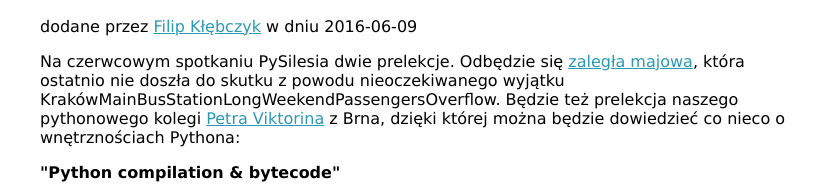
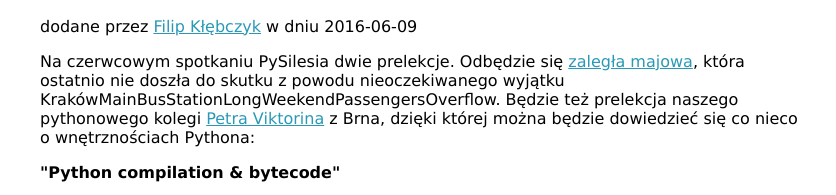
Before and after one commit to PySilesia/pysilesia.github.io, a plain HTML site: page blog/pysilesia-52016/index.html in a window 1280 px wide. Shown: the part 224-419 px from the top of the page, 220-1056 px from the left. Drawn offline with Linux system fonts and the light colour scheme.

Commit message:
Synchronized build

```diff
--- a/blog/pysilesia-52016/index.html
+++ b/blog/pysilesia-52016/index.html
@@ -36,7 +36,7 @@
      w dniu
     2016-06-09
   </p>
-  <p>Na czerwcowym spotkaniu PySilesia dwie prelekcje. Odbędzie się <a href="http://pysilesia.org/blog/pysilesia-42016/">zaległa majowa</a>, która ostatnio nie doszła do skutku z powodu nieoczekiwanego wyjątku KrakówMainBusStationLongWeekendPassengersOverflow.  Będzie też prelekcja naszego pythonowego kolegi <a href="http://encukou.cz/">Petra Viktorina</a> z Brna, dzięki której można będzie dowiedzieć co nieco o wnętrznościach Pythona:</p>
+  <p>Na czerwcowym spotkaniu PySilesia dwie prelekcje. Odbędzie się <a href="http://pysilesia.org/blog/pysilesia-42016/">zaległa majowa</a>, która ostatnio nie doszła do skutku z powodu nieoczekiwanego wyjątku KrakówMainBusStationLongWeekendPassengersOverflow.  Będzie też prelekcja naszego pythonowego kolegi <a href="http://encukou.cz/">Petra Viktorina</a> z Brna, dzięki której można będzie dowiedzieć się co nieco o wnętrznościach Pythona:</p>
 <p><strong>"Python compilation &amp; bytecode"</strong></p>
 <p><strong>Opis prelekcji:</strong><br>
 So, you wrote some Python code. What needs to happen before it starts running? I'll talk about things like CPython's tokenization, parsing, the Abstract Syntax Tree, bytecode and its serialization and caching, line number tables, and the stack-based virtual machine. Both beginners and experts should learn something new :)</p>
```
